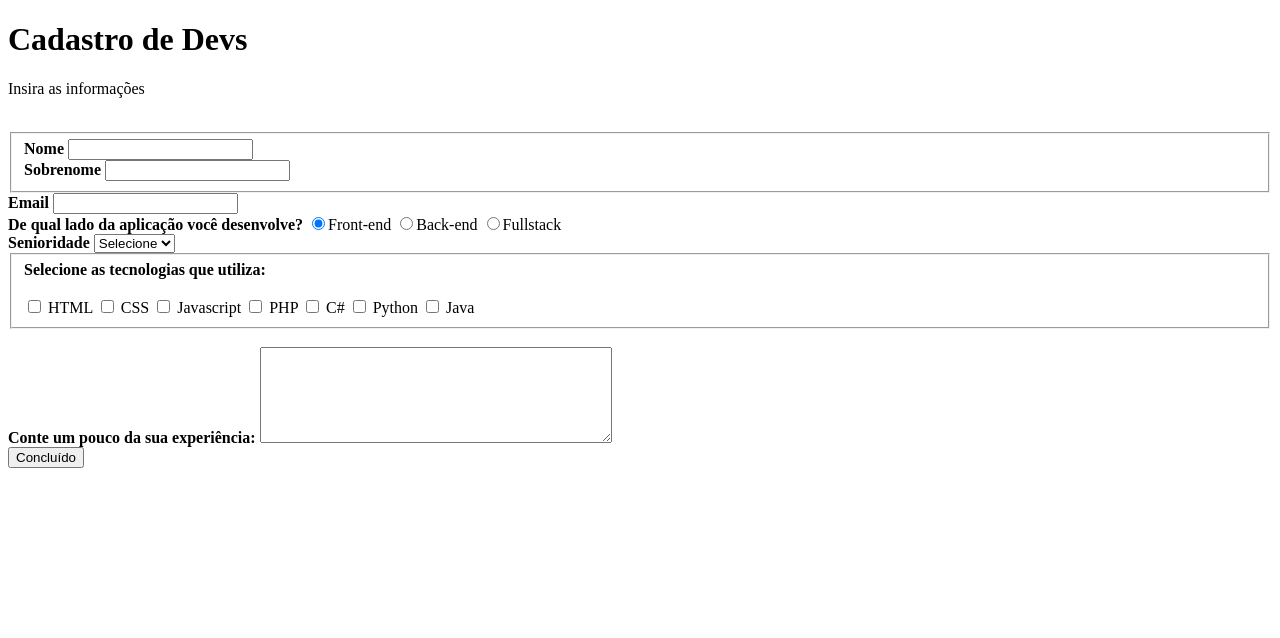
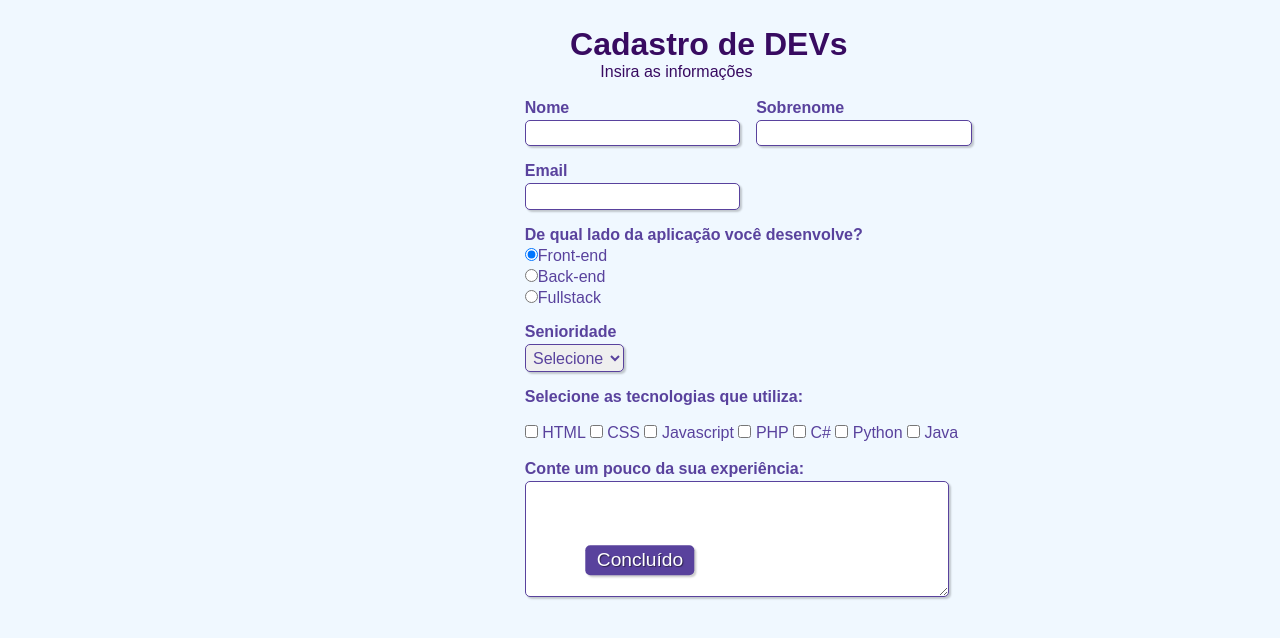
Before and after one commit to devrbmarques/basic_form_youtube, a plain HTML site: page index.html in a window 1280 px wide. Drawn offline with Linux system fonts and the light colour scheme.

Commit message:
Adding CCS to file

```diff
--- /dev/null
+++ b/index.css
@@ -0,0 +1,97 @@
+*{
+    margin: 0;
+    padding: 0;
+}
+
+#titulo {
+    font-family: sans-serif;
+    color: #380B61;
+    margin-left: 6%;
+}
+
+#subtitulo {
+    font-family: sans-serif;
+    color: #380B61;
+    margin-left: 10%;
+}
+
+#check {
+    display: inline-block;
+}
+
+fieldset {
+    border: 0;
+}
+
+body {
+    background-color: #F0F8FF;
+    font-family: sans-serif;
+    font-size: 1em;
+    color: #59429d;
+    margin-left: 41%;
+    margin-top: 2%;
+    justify-content: center;
+}
+
+input, select, textarea, button {
+    font-family: sans-serif;
+    font-size: 1em;
+    color: #59429d;
+    border-radius: 5px;
+}
+
+.campo {
+    margin-bottom: 1em;
+}
+
+.campo label {
+    margin-bottom: 0.2em;
+    color: #59429d;
+    display: block;
+}
+
+fieldset.grupo .campo {
+    float: left;
+    margin-right: 1em;
+}
+
+.campo input[type="text"], .campo input[type="email"], .campo select, .campo textarea {
+    padding: 0.2em;
+    border: 1px solid #59429d;
+    box-shadow: 2px 2px 2px rgba(0, 0, 0, 0.2);
+    display: block;
+}
+
+.campo select option {
+    padding-right: 1em;
+}
+
+.campo input:focus, .campo select:focus, .campo textarea:focus {
+    background: #E0E0F8;
+}
+
+.botao {
+    font-size: 1.2em;
+    background: #59429d;
+    border: 0;
+    margin-bottom: 1em;
+    color: #ffffff;
+    padding: 0.2em 0.6em;
+    box-shadow: 2px 2px 2px rgba(0, 0, 0, 0.2);
+    text-shadow: 1px 1px 1px rgba(0, 0, 0, 0.5);
+    position: absolute;
+    top:70%;
+    left:50%;
+    margin-right: -50%;
+    transform: translate(-50%, -50%);
+}
+
+.botao:hover {
+    background: #CCBBFF;
+    box-shadow: inset 2px 2px 2px rgba(0, 0, 0, 0.2);
+    text-shadow: none;
+}
+
+.botao, select {
+    cursor: pointer;
+}
--- a/index.html
+++ b/index.html
@@ -2,13 +2,14 @@
 <html lang="pt-br">
 <head>
     <meta charset="UTF-8">
-    <meta name="viewport" content="width=device-width, initial-scale=1.0">
-    <title>Cadastro Robson</title>
+    <meta name="viewport" content="width=device-width, initial-scale=1.0, shrink-to-fit=no">
+    <link rel="stylesheet" type="text/css" href="index.css" media="screen">
+    <title>Cadastro</title>
 </head>
 <body>
 
     <div>
-        <h1 id="titulo">Cadastro de Devs</h1>
+        <h1 id="titulo">Cadastro de DEVs</h1>
         <p id="subtitulo">Insira as informações</p>
         <br>
     </div>
@@ -46,16 +47,16 @@
 
         <div class="campo">
             <label for="senioridade"><strong>Senioridade</strong></label>
-            <select id="senioridade">
-                <option selected disabled value="">Selecione<option>
-                <option>Junior</option>
+            <select id="senioridade" required>
+                <option selected disabled value="">Selecione</option>
+                <option>Júnior</option>
                 <option>Pleno</option>
-                <option>Senior</option>
+                <option>Sênior</option>
             </select>
         </div>
 
         <fieldset class="grupo">
-            <div class="campo">
+            <div id="check">
                 <label><strong>Selecione as tecnologias que utiliza:</strong></label><br><br>
                 <input type="checkbox" id="tecnologia1" name="tecnologia1" value="HTML">
                 <label for="tecnologia1">HTML</label>
```
